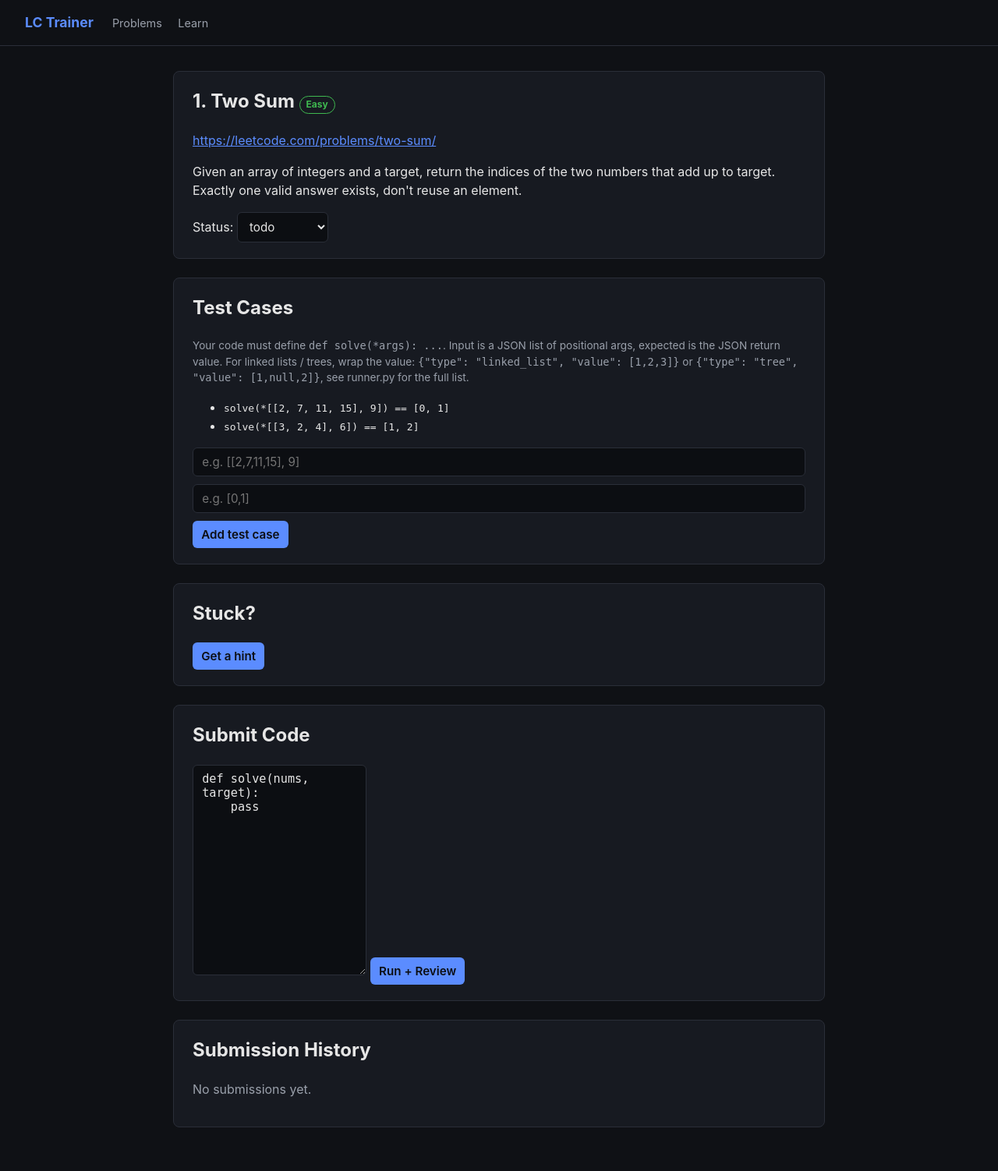
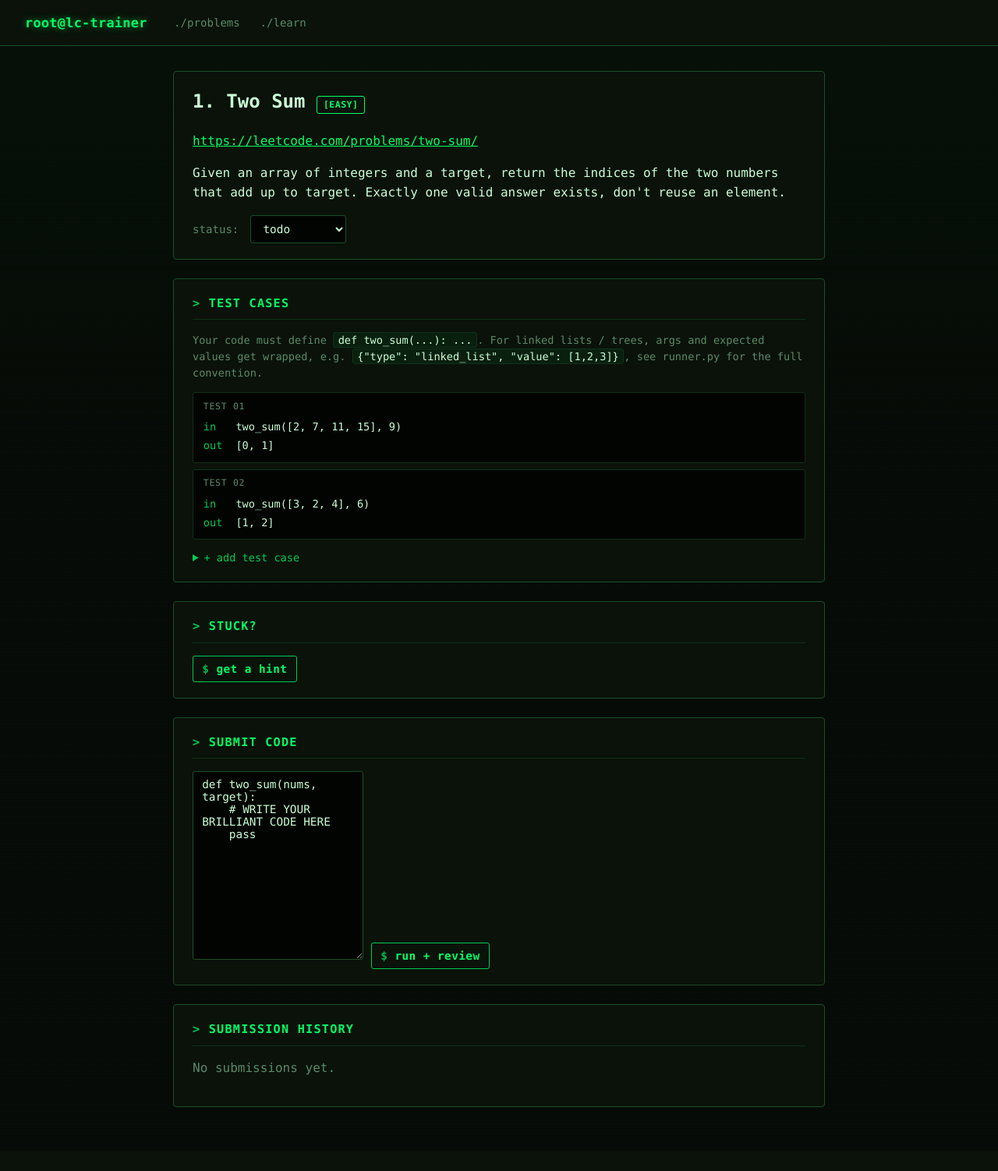
Before and after one commit to JackFurton/leetcode-practice, a FastAPI app: page /problems/1 in a window 1280 px wide. Shown: the whole page at 78% size. After the commit the page ends 1420 px from the top, so only its background shows below. Run offline with FastAPI, Linux system fonts and the light colour scheme; data comes from the database, SQL or seed files in the repository; data that the repository does not hold is empty.

Commit message:
Real per-problem function names, hacker terminal UI, cleaner test-case display
- Catalog problems now define descriptive functions (two_sum, reverse_list,
  max_depth, ...) instead of generic solve(), matching real interview
  platform style. Problem.function_name tracks which one the runner should
  call; harness resolves it dynamically, manual/fetched problems still
  default to solve().
- Starter code stubs get a 'WRITE YOUR BRILLIANT CODE HERE' comment.
- Test cases render as clean cards (fn_name(args) -> expected) via new
  pretty_args/pretty_value template filters instead of a raw JSON dump.
- Full black-and-green hacker terminal visual overhaul: monospace
  everywhere, terminal-prompt header/buttons, glow accents, [bracket]
  badges, scanline texture.

```diff
--- a/app/main.py
+++ b/app/main.py
@@ -20,6 +20,26 @@ MAX_REVIEW_INTERVAL_DAYS = 30
 app = FastAPI(title="LC Trainer")
 app.mount("/static", StaticFiles(directory="app/static"), name="static")
 templates = Jinja2Templates(directory="app/templates")
+
+
+def _pretty_value(v):
+    """Render a raw JSON value (possibly one of runner.py's structure
+    wrapper dicts) as a short, readable string for the test-case list."""
+    if isinstance(v, dict) and set(v.keys()) == {"type", "value"}:
+        return f'{v["type"]}({json.dumps(v["value"])})'
+    return json.dumps(v)
+
+
+def _pretty_args(raw_json: str) -> str:
+    return ", ".join(_pretty_value(a) for a in json.loads(raw_json))
+
+
+def _pretty_expected(raw_json: str) -> str:
+    return _pretty_value(json.loads(raw_json))
+
+
+templates.env.filters["pretty_args"] = _pretty_args
+templates.env.filters["pretty_value"] = _pretty_expected
 
 
 @app.on_event("startup")
@@ -152,7 +172,7 @@ def submit_code(
     cases = [
         (json.loads(tc.input_json), json.loads(tc.expected_json)) for tc in test_cases
     ]
-    result = run_submission(code, cases)
+    result = run_submission(code, cases, problem.function_name or "solve")
 
     passed = result["ok"] and all(r.get("passed") for r in result["results"]) and len(cases) > 0
 
--- a/app/models.py
+++ b/app/models.py
@@ -13,6 +13,7 @@ class Problem(SQLModel, table=True):
     status: str = "todo"  # todo / attempted / solved
     notes: Optional[str] = None
     starter_code: Optional[str] = None
+    function_name: Optional[str] = None  # name the runner calls, defaults to "solve"
     created_at: datetime = Field(default_factory=datetime.utcnow)
     # spaced repetition
     last_reviewed_at: Optional[datetime] = None
--- a/app/static/style.css
+++ b/app/static/style.css
@@ -1,23 +1,30 @@
 :root {
-  color-scheme: light dark;
-  --bg: #0f1115;
-  --panel: #171a21;
-  --border: #2a2e38;
-  --text: #e6e6e6;
-  --muted: #9aa0ab;
-  --accent: #5b8cff;
-  --green: #3fb950;
-  --red: #f85149;
+  color-scheme: dark;
+  --bg: #060a06;
+  --panel: #0a120a;
+  --panel-raised: #0d160d;
+  --border: #1c4d29;
+  --border-dim: #123018;
+  --text: #c9ffd6;
+  --muted: #5c8a67;
+  --accent: #00ff66;
+  --accent-dim: #00cc52;
+  --green: #00ff66;
+  --red: #ff4d5e;
+  --amber: #ffd23f;
 }
 
 * { box-sizing: border-box; }
 
 body {
   background: var(--bg);
+  background-image:
+    linear-gradient(180deg, rgba(0,255,102,0.025), transparent 40%),
+    repeating-linear-gradient(180deg, rgba(0,255,102,0.012) 0px, rgba(0,255,102,0.012) 1px, transparent 1px, transparent 3px);
   color: var(--text);
-  font-family: -apple-system, system-ui, sans-serif;
+  font-family: ui-monospace, "SF Mono", "Fira Code", "JetBrains Mono", Consolas, "Courier New", monospace;
   margin: 0;
-  line-height: 1.5;
+  line-height: 1.55;
 }
 
 header {
@@ -26,48 +33,31 @@ header {
   display: flex;
   align-items: center;
   gap: 1.5rem;
+  background: var(--panel);
 }
 
 .brand {
   color: var(--accent);
   font-weight: 700;
   text-decoration: none;
-  font-size: 1.1rem;
+  font-size: 1.05rem;
+  text-shadow: 0 0 8px rgba(0, 255, 102, 0.5);
+  letter-spacing: 0.02em;
 }
+
+.cursor {
+  display: inline-block;
+  animation: blink 1.1s steps(1) infinite;
+}
+@keyframes blink { 50% { opacity: 0; } }
 
 nav a {
   color: var(--muted);
   text-decoration: none;
   margin-right: 1rem;
-  font-size: 0.9rem;
+  font-size: 0.88rem;
 }
-nav a:hover { color: var(--text); }
-
-.category { margin-bottom: 1.25rem; }
-.category h3 { font-size: 1rem; color: var(--accent); margin-bottom: 0.4rem; }
-.topic-list { list-style: none; padding: 0; margin: 0; }
-.topic-item { padding: 0.25rem 0; }
-.topic-item.done label { color: var(--muted); text-decoration: line-through; }
-.topic-item input { width: auto; margin-right: 0.5rem; }
-
-.due-review ul { list-style: none; padding: 0; }
-.due-review li { padding: 0.3rem 0; }
-
-.topic-row { display: flex; align-items: baseline; gap: 1rem; }
-.topic-row summary { cursor: pointer; color: var(--accent); font-size: 0.85rem; }
-.topic-detail { margin-top: 0.5rem; padding-left: 0.5rem; border-left: 2px solid var(--border); }
-.topic-detail p { color: var(--text); font-size: 0.9rem; margin: 0.3rem 0; }
-
-.hint-box button { margin-right: 0.5rem; }
-.hint-result {
-  margin-top: 0.6rem;
-  padding: 0.6rem 0.8rem;
-  background: #0c0e12;
-  border: 1px solid var(--accent);
-  border-radius: 6px;
-  white-space: pre-wrap;
-  font-size: 0.9rem;
-}
+nav a:hover { color: var(--accent); text-shadow: 0 0 6px rgba(0, 255, 102, 0.5); }
 
 main {
   max-width: 900px;
@@ -78,12 +68,24 @@ main {
 section {
   background: var(--panel);
   border: 1px solid var(--border);
-  border-radius: 8px;
+  border-radius: 4px;
   padding: 1.25rem 1.5rem;
   margin-bottom: 1.5rem;
+  position: relative;
 }
 
-h1, h2, h3, h4 { margin-top: 0; }
+h1, h2, h3, h4 { margin-top: 0; color: var(--text); }
+
+h2 {
+  font-size: 0.95rem;
+  text-transform: uppercase;
+  letter-spacing: 0.08em;
+  color: var(--accent);
+  border-bottom: 1px solid var(--border-dim);
+  padding-bottom: 0.5rem;
+  margin-bottom: 1rem;
+}
+h2::before { content: "> "; color: var(--accent-dim); }
 
 .form-grid {
   display: flex;
@@ -92,42 +94,80 @@ h1, h2, h3, h4 { margin-top: 0; }
 }
 
 input, select, textarea, button {
-  background: #0c0e12;
+  background: #020402;
   color: var(--text);
   border: 1px solid var(--border);
-  border-radius: 6px;
+  border-radius: 3px;
   padding: 0.5rem 0.7rem;
   font-family: inherit;
-  font-size: 0.95rem;
+  font-size: 0.9rem;
 }
 
-textarea { font-family: ui-monospace, monospace; }
+input:focus, select:focus, textarea:focus, button:focus {
+  outline: none;
+  border-color: var(--accent);
+  box-shadow: 0 0 0 1px var(--accent-dim);
+}
+
+textarea { font-family: ui-monospace, "SF Mono", Consolas, monospace; }
 
 button {
-  background: var(--accent);
-  color: #0c0e12;
-  border: none;
+  background: transparent;
+  color: var(--accent);
+  border: 1px solid var(--accent-dim);
   font-weight: 600;
   cursor: pointer;
   width: fit-content;
+  text-transform: lowercase;
+  letter-spacing: 0.03em;
+}
+button::before { content: "$ "; opacity: 0.7; }
+button:hover {
+  background: var(--accent);
+  color: #020402;
+  box-shadow: 0 0 12px rgba(0, 255, 102, 0.5);
 }
 
 table { width: 100%; border-collapse: collapse; }
-th, td { text-align: left; padding: 0.5rem; border-bottom: 1px solid var(--border); }
+th {
+  text-align: left;
+  padding: 0.5rem;
+  border-bottom: 1px solid var(--border);
+  color: var(--muted);
+  text-transform: uppercase;
+  font-size: 0.75rem;
+  letter-spacing: 0.06em;
+  font-weight: 400;
+}
+td { text-align: left; padding: 0.5rem; border-bottom: 1px solid var(--border-dim); }
 a { color: var(--accent); }
+a:hover { text-shadow: 0 0 6px rgba(0, 255, 102, 0.5); }
+
+code {
+  font-family: inherit;
+  background: rgba(0, 255, 102, 0.06);
+  border: 1px solid var(--border-dim);
+  border-radius: 3px;
+  padding: 0.05rem 0.35rem;
+  color: var(--text);
+}
 
 .badge {
   display: inline-block;
   padding: 0.1rem 0.5rem;
-  border-radius: 999px;
-  font-size: 0.75rem;
+  border-radius: 3px;
+  font-size: 0.72rem;
   border: 1px solid var(--border);
+  text-transform: uppercase;
+  letter-spacing: 0.04em;
 }
+.badge::before { content: "["; }
+.badge::after { content: "]"; }
 .badge-solved { color: var(--green); border-color: var(--green); }
-.badge-attempted { color: #d29922; border-color: #d29922; }
+.badge-attempted { color: var(--amber); border-color: var(--amber); }
 .badge-todo { color: var(--muted); }
 .badge-easy { color: var(--green); border-color: var(--green); }
-.badge-medium { color: #d29922; border-color: #d29922; }
+.badge-medium { color: var(--amber); border-color: var(--amber); }
 .badge-hard { color: var(--red); border-color: var(--red); }
 
 .hint { color: var(--muted); font-size: 0.85rem; }
@@ -135,19 +175,80 @@ a { color: var(--accent); }
 
 .submission-result, .submission {
   border: 1px solid var(--border);
-  border-radius: 6px;
+  border-radius: 4px;
   padding: 0.8rem 1rem;
   margin-top: 0.8rem;
+  background: var(--panel-raised);
 }
-.submission-result.passed, .submission.passed { border-color: var(--green); }
-.submission-result.failed, .submission.failed { border-color: var(--red); }
+.submission-result.passed, .submission.passed { border-color: var(--green); box-shadow: 0 0 10px rgba(0,255,102,0.15); }
+.submission-result.failed, .submission.failed { border-color: var(--red); box-shadow: 0 0 10px rgba(255,77,94,0.12); }
+.submission-result h3 { color: inherit; }
+.submission-result.passed h3 { color: var(--green); }
+.submission-result.failed h3 { color: var(--red); }
 
-.case-results { list-style: none; padding: 0; font-family: ui-monospace, monospace; font-size: 0.85rem; }
+.case-results { list-style: none; padding: 0; font-size: 0.85rem; }
 .case-results .pass { color: var(--green); }
+.case-results .pass::before { content: "[ok] "; }
 .case-results .fail { color: var(--red); }
+.case-results .fail::before { content: "[x] "; }
 
 .review { white-space: pre-wrap; margin-top: 0.5rem; }
-.code { white-space: pre-wrap; background: #0c0e12; padding: 0.6rem; border-radius: 6px; font-size: 0.85rem; }
+.code {
+  white-space: pre-wrap;
+  background: #020402;
+  padding: 0.6rem;
+  border-radius: 3px;
+  font-size: 0.85rem;
+  border: 1px solid var(--border-dim);
+}
 
-.htmx-indicator { display: none; color: var(--muted); margin-left: 0.5rem; }
+.htmx-indicator { display: none; color: var(--accent); margin-left: 0.5rem; }
 .htmx-request .htmx-indicator { display: inline; }
+
+.category { margin-bottom: 1.25rem; }
+.category h3 { font-size: 0.95rem; color: var(--accent); margin-bottom: 0.4rem; }
+.topic-list { list-style: none; padding: 0; margin: 0; }
+.topic-item { padding: 0.25rem 0; }
+.topic-item.done label { color: var(--muted); text-decoration: line-through; }
+.topic-item input { width: auto; margin-right: 0.5rem; }
+
+.due-review ul { list-style: none; padding: 0; }
+.due-review li { padding: 0.3rem 0; }
+
+.topic-row { display: flex; align-items: baseline; gap: 1rem; }
+.topic-row summary { cursor: pointer; color: var(--accent-dim); font-size: 0.82rem; }
+.topic-row summary:hover { color: var(--accent); }
+.topic-detail { margin-top: 0.5rem; padding-left: 0.5rem; border-left: 2px solid var(--border); }
+.topic-detail p { color: var(--text); font-size: 0.88rem; margin: 0.3rem 0; }
+
+.hint-box button { margin-right: 0.5rem; }
+.hint-result {
+  margin-top: 0.6rem;
+  padding: 0.6rem 0.8rem;
+  background: #020402;
+  border: 1px solid var(--accent-dim);
+  border-radius: 3px;
+  white-space: pre-wrap;
+  font-size: 0.88rem;
+}
+
+.tc-grid { display: flex; flex-direction: column; gap: 0.5rem; }
+.tc-card {
+  background: #020402;
+  border: 1px solid var(--border-dim);
+  border-radius: 3px;
+  padding: 0.55rem 0.8rem;
+  font-size: 0.85rem;
+}
+.tc-num { color: var(--muted); font-size: 0.72rem; text-transform: uppercase; letter-spacing: 0.06em; margin-bottom: 0.3rem; }
+.tc-row { display: flex; gap: 0.6rem; align-items: baseline; padding: 0.1rem 0; }
+.tc-key { color: var(--accent-dim); width: 2rem; flex-shrink: 0; }
+.tc-row code { background: none; border: none; padding: 0; word-break: break-word; }
+
+.add-tc { margin-top: 0.8rem; }
+.add-tc summary { cursor: pointer; color: var(--accent-dim); font-size: 0.85rem; }
+.add-tc summary:hover { color: var(--accent); }
+.add-tc form { margin-top: 0.6rem; }
+
+.status-form { margin-top: 0.8rem; color: var(--muted); font-size: 0.88rem; }
+.status-form select { margin-left: 0.4rem; }
--- a/app/templates/base.html
+++ b/app/templates/base.html
@@ -9,10 +9,10 @@
 </head>
 <body>
   <header>
-    <a href="/" class="brand">LC Trainer</a>
+    <a href="/" class="brand">root@lc-trainer<span class="cursor">_</span></a>
     <nav>
-      <a href="/">Problems</a>
-      <a href="/learn">Learn</a>
+      <a href="/">./problems</a>
+      <a href="/learn">./learn</a>
     </nav>
   </header>
   <main>
--- a/app/templates/index.html
+++ b/app/templates/index.html
@@ -17,7 +17,7 @@
     <h2>Fetch from LeetCode</h2>
     <form method="post" action="/problems/fetch" class="form-grid">
       <input name="url" placeholder="https://leetcode.com/problems/two-sum/" required>
-      <button type="submit">Fetch + Add</button>
+      <button type="submit">fetch + add</button>
     </form>
   </section>
 
--- a/app/templates/problem.html
+++ b/app/templates/problem.html
@@ -1,13 +1,14 @@
 {% extends "base.html" %}
 {% block title %}{{ problem.title }} - LC Trainer{% endblock %}
 {% block content %}
+  {% set fn_name = problem.function_name or "solve" %}
   <section class="problem-header">
     <h1>{{ problem.title }} <span class="badge badge-{{ problem.difficulty|lower }}">{{ problem.difficulty }}</span></h1>
     {% if problem.url %}<p><a href="{{ problem.url }}" target="_blank">{{ problem.url }}</a></p>{% endif %}
     {% if problem.notes %}<p class="notes">{{ problem.notes }}</p>{% endif %}
 
     <form method="post" action="/problems/{{ problem.id }}/status" class="status-form">
-      Status:
+      status:
       <select name="status" onchange="this.form.submit()">
         <option value="todo" {% if problem.status == "todo" %}selected{% endif %}>todo</option>
         <option value="attempted" {% if problem.status == "attempted" %}selected{% endif %}>attempted</option>
@@ -18,17 +19,27 @@
 
   <section class="test-cases">
     <h2>Test Cases</h2>
-    <p class="hint">Your code must define <code>def solve(*args): ...</code>. Input is a JSON list of positional args, expected is the JSON return value. For linked lists / trees, wrap the value: <code>{"type": "linked_list", "value": [1,2,3]}</code> or <code>{"type": "tree", "value": [1,null,2]}</code>, see runner.py for the full list.</p>
-    <ul>
+    <p class="hint">Your code must define <code>def {{ fn_name }}(...): ...</code>. For linked lists / trees, args and expected values get wrapped, e.g. <code>{"type": "linked_list", "value": [1,2,3]}</code>, see runner.py for the full convention.</p>
+    {% if not test_cases %}
+      <p class="empty">No auto-graded cases for this one, see the notes above, verify manually.</p>
+    {% endif %}
+    <div class="tc-grid">
       {% for tc in test_cases %}
-        <li><code>solve(*{{ tc.input_json }}) == {{ tc.expected_json }}</code></li>
+        <div class="tc-card">
+          <div class="tc-num">test {{ "%02d"|format(loop.index) }}</div>
+          <div class="tc-row"><span class="tc-key">in</span><code>{{ fn_name }}({{ tc.input_json | pretty_args }})</code></div>
+          <div class="tc-row"><span class="tc-key">out</span><code>{{ tc.expected_json | pretty_value }}</code></div>
+        </div>
       {% endfor %}
-    </ul>
-    <form method="post" action="/problems/{{ problem.id }}/testcases" class="form-grid">
-      <input name="input_json" placeholder='e.g. [[2,7,11,15], 9]' required>
-      <input name="expected_json" placeholder='e.g. [0,1]' required>
-      <button type="submit">Add test case</button>
-    </form>
+    </div>
+    <details class="add-tc">
+      <summary>+ add test case</summary>
+      <form method="post" action="/problems/{{ problem.id }}/testcases" class="form-grid">
+        <input name="input_json" placeholder='e.g. [[2,7,11,15], 9]' required>
+        <input name="expected_json" placeholder='e.g. [0,1]' required>
+        <button type="submit">Add test case</button>
+      </form>
+    </details>
   </section>
 
   <section class="hint-box">
@@ -38,7 +49,7 @@
       hx-target="#hint"
       hx-swap="innerHTML"
       hx-indicator="#hint-spinner"
-    >Get a hint</button>
+    >get a hint</button>
     <span id="hint-spinner" class="htmx-indicator">thinking...</span>
     <div id="hint"></div>
   </section>
@@ -51,8 +62,8 @@
       hx-swap="innerHTML"
       hx-indicator="#spinner"
     >
-      <textarea name="code" rows="14" required>{{ problem.starter_code or "def solve(*args):\n    pass" }}</textarea>
-      <button type="submit">Run + Review</button>
+      <textarea name="code" rows="14" required spellcheck="false">{{ problem.starter_code or "def solve(*args):\n    # WRITE YOUR BRILLIANT CODE HERE\n    pass" }}</textarea>
+      <button type="submit">run + review</button>
       <span id="spinner" class="htmx-indicator">running...</span>
     </form>
     <div id="result"></div>
```
Also changed, not shown: app/runner.py (+15 -3 lines), app/seed_catalog.py (+39 -27 lines).
